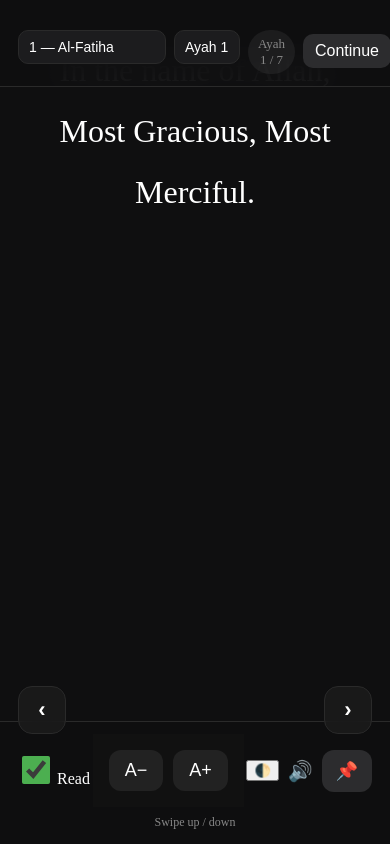
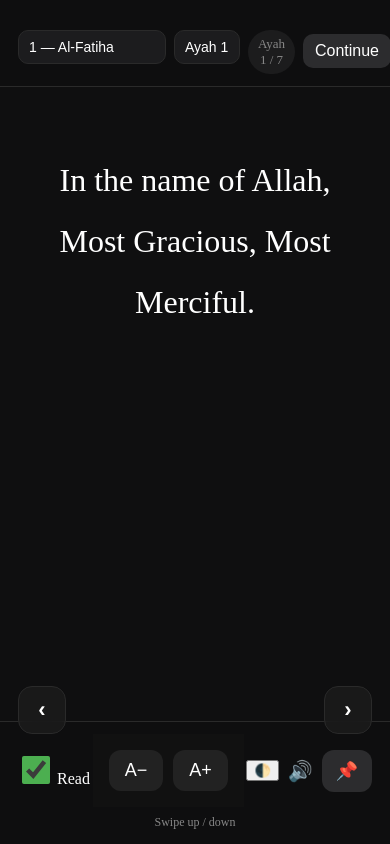
Before and after one commit to shabirdewji/Quran-viewer, a Flask app: page /view/1/1 in a window 390 px wide. Run offline with Flask 3, Linux system fonts and the light colour scheme; data comes from the database, SQL or seed files in the repository.

Commit message:
iphone version scrolling

```diff
--- a/templates/ayah.html
+++ b/templates/ayah.html
@@ -16,6 +16,8 @@
     --accent: #4caf50;
 
     --card: #1c1c1e;
+    --topbar-height: 110px;
+    --footer-height: 100px;
 }
 
 /* LIGHT THEME */
@@ -38,6 +40,7 @@ html {
 }
 html, body {
     height: 100%;
+    margin: 0;
     overflow: hidden;
 }
 
@@ -53,6 +56,8 @@ body {
     touch-action: pan-x;
     background: var(--bg);
     color: var(--text);
+    display: flex;
+    flex-direction: column;
 }
 
 /* -------------------------------- */
@@ -95,21 +100,17 @@ body {
 /* -------------------------------- */
 
 .page {
-    position: absolute;
-    top: 0;
+    position: fixed;
+    top: var(--topbar-height);
+    bottom: var(--footer-height);
     left: 0;
     right: 0;
-    bottom: 0;
-
-    padding-top: 120px;
-    padding-bottom: 140px;
 
     overflow-y: auto;
     -webkit-overflow-scrolling: touch;
 
+
     box-sizing: border-box;
-
-    /* IMPORTANT FIX */
     display: block;
 }
 
@@ -120,18 +121,10 @@ body {
     font-size: 32px;
     line-height: 1.9;
     text-align: center;
-
     max-width: 700px;
     margin: 0 auto;
-
-    padding: 20px;
-    box-sizing: border-box;
+    padding-top: 0;
 }
-
-
-
-
-
 /* -------------------------------- */
 /* FOOTER */
 /* -------------------------------- */
```
Also changed, not shown: 1 other file.
